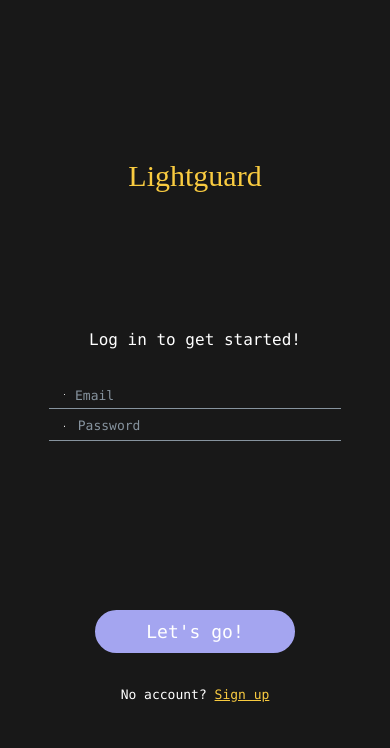
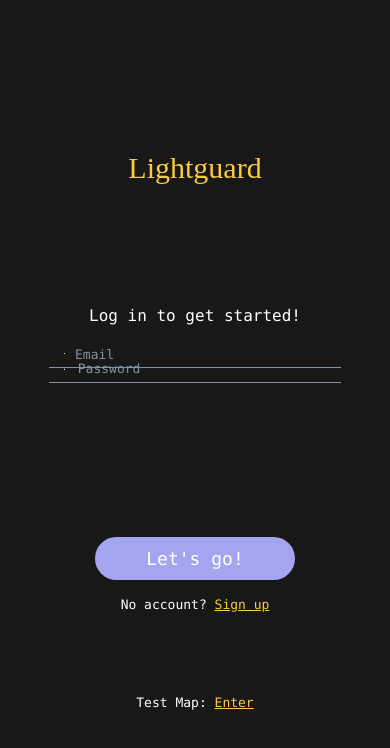
Before and after one commit to chloeegong/Lightguard, a React Native app: screen /Login in a window 390 px wide. Shown: the top 748 px of the page. Built offline with nearby package versions, Linux system fonts and the light colour scheme.

Commit message:
created map entry point

```diff
--- a/App.js
+++ b/App.js
@@ -6,6 +6,7 @@ import { NavigationContainer } from "@react-navigation/native";
 import LoginPage from "./LoginPage";
 import SignUpPage from "./SignUpPage";
 import HazardPage from "./HazardPage";
+import MapPage from "./MapPage";
 
 const Stack = createStackNavigator();
 
@@ -27,6 +28,11 @@ function MyStack() {
         component={HazardPage}
         options={{ headerShown: false }}
       />
+      <Stack.Screen
+        name="Map"
+        component={MapPage}
+        options={{ headerShown: false }}
+      />
     </Stack.Navigator>
   );
 }
--- a/LoginPage.js
+++ b/LoginPage.js
@@ -109,6 +109,28 @@ export default function LoginPage({ navigation }) {
           </Text>
         </TouchableOpacity>
       </Text>
+      {/* Enter Map */}
+      {/* Katrina */}
+      <Text
+        style={{
+          //position: "absolute",
+          bottom: "11%",
+          fontFamily: "Menlo",
+          fontSize: 13,
+          color: "#FFFFFF",
+        }}
+      >
+        Test Map:{" "}
+        <TouchableOpacity
+          onPress={() => {
+            navigation.navigate("Map");
+          }}
+        >
+          <Text style={{ color: "#F9CB40", textDecorationLine: "underline" }}>
+            Enter
+          </Text>
+        </TouchableOpacity>
+      </Text>
     </View>
   );
 }
```
Also changed, not shown: MapPage.js (renamed from Map.js), 1 other file (tests, documents, lock files or other folders).
